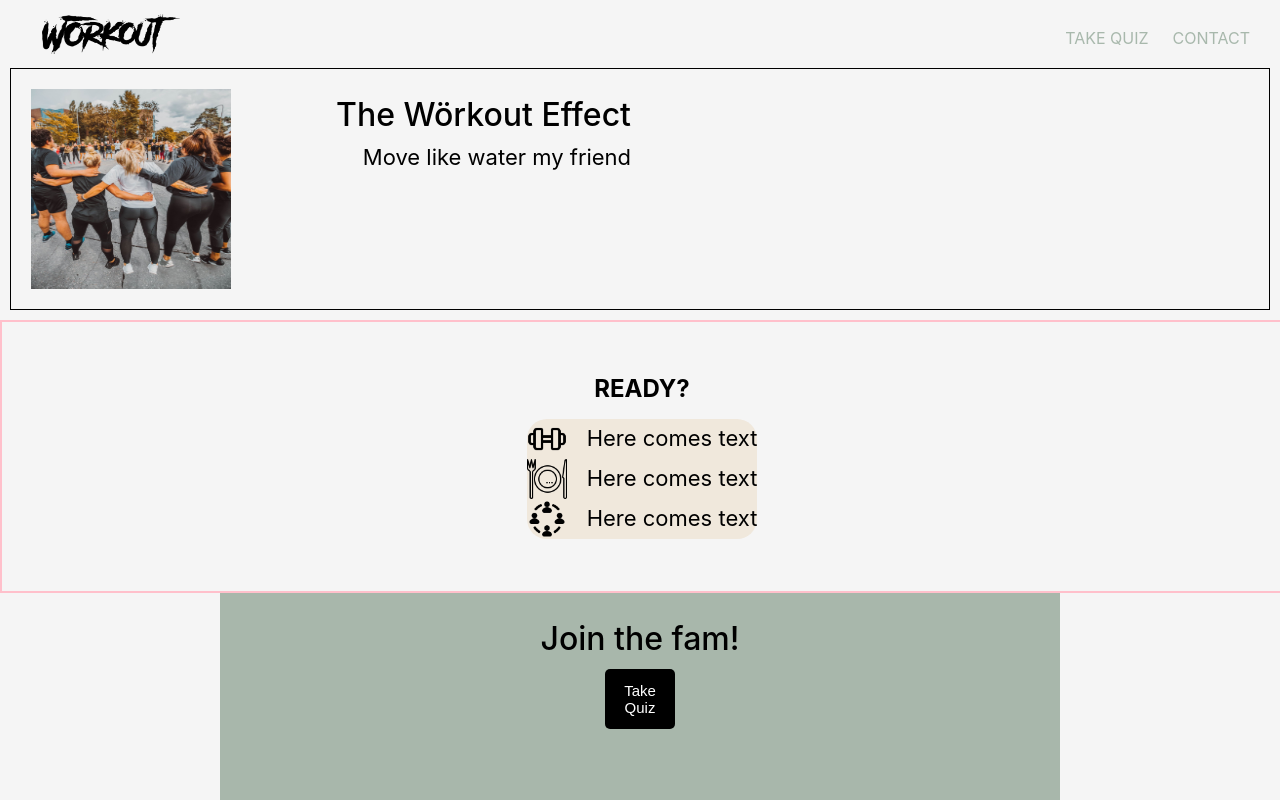
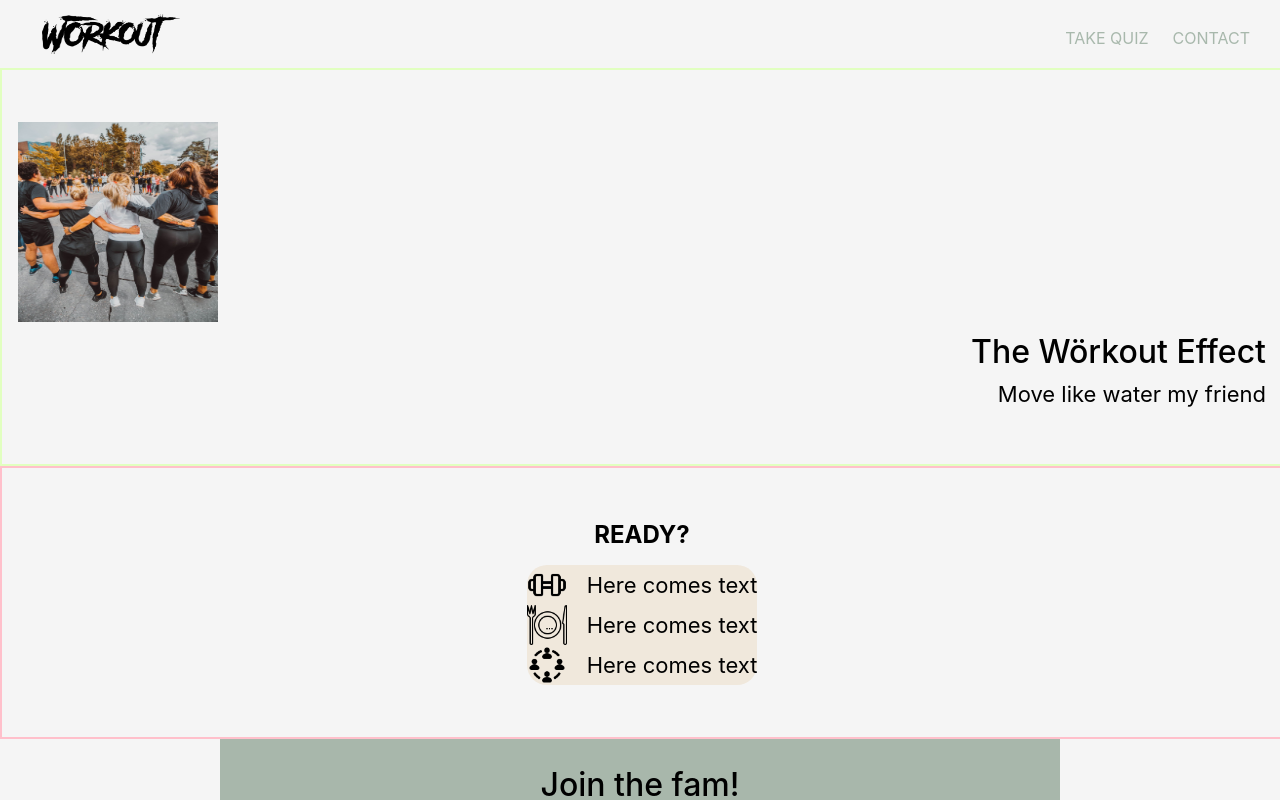
Before and after one commit to EvaSjoholm/project-W-frontend, a React (Create React App) app: page / in a window 1280 px wide. Shown: the top 800 px of the page. Built offline with nearby package versions, Linux system fonts and the light colour scheme.

Commit message:
css change header

```diff
--- a/public/index.html
+++ b/public/index.html
@@ -4,16 +4,8 @@
   <head>
     <meta charset="utf-8" />
     <meta name="viewport" content="width=device-width, initial-scale=1" />
-    <!--
-      Notice the use of %PUBLIC_URL% in the tags above.
-      It will be replaced with the URL of the `public` folder during the build.
-      Only files inside the `public` folder can be referenced from the HTML.
 
-      Unlike "/favicon.ico" or "favicon.ico", "%PUBLIC_URL%/favicon.ico" will
-      work correctly both with client-side routing and a non-root public URL.
-      Learn how to configure a non-root public URL by running `npm run build`.
-    -->
-    <title>Technigo React App</title>
+    <title>Finale Project</title>
   </head>
 
   <body>
--- a/src/index.css
+++ b/src/index.css
@@ -73,18 +73,31 @@ p {
 /*---HEADER AND FIRST PAGE DESIGN---*/
 
 .header {
+  display: flex;
+  flex-direction: column;
   background-color: var(--primary-color-1);
+  width: 100%;
+  padding: 20px 0;
+  margin: 0;
+  position: relative;
+  z-index: 5;
+  border: 2px solid rgb(225, 255, 192);
+  /* background-color: var(--primary-color-1);
   min-height: 100px;
   margin: 10px 10px 10px 10px;
   padding: 20px;
-  border: 1px solid black;
+  border: 1px solid black; */
 }
 
 .header-container {
-display: flex;
+  margin: 32px 16px;
+  max-width: calc(100% - 32px);
+  box-sizing: border-box;
+  overflow-x: hidden;
+/* display: flex;
 justify-content: space-between;
 max-width: 600px;
-flex-direction: row;
+flex-direction: row; */
 }
 
 .header-text {
```
